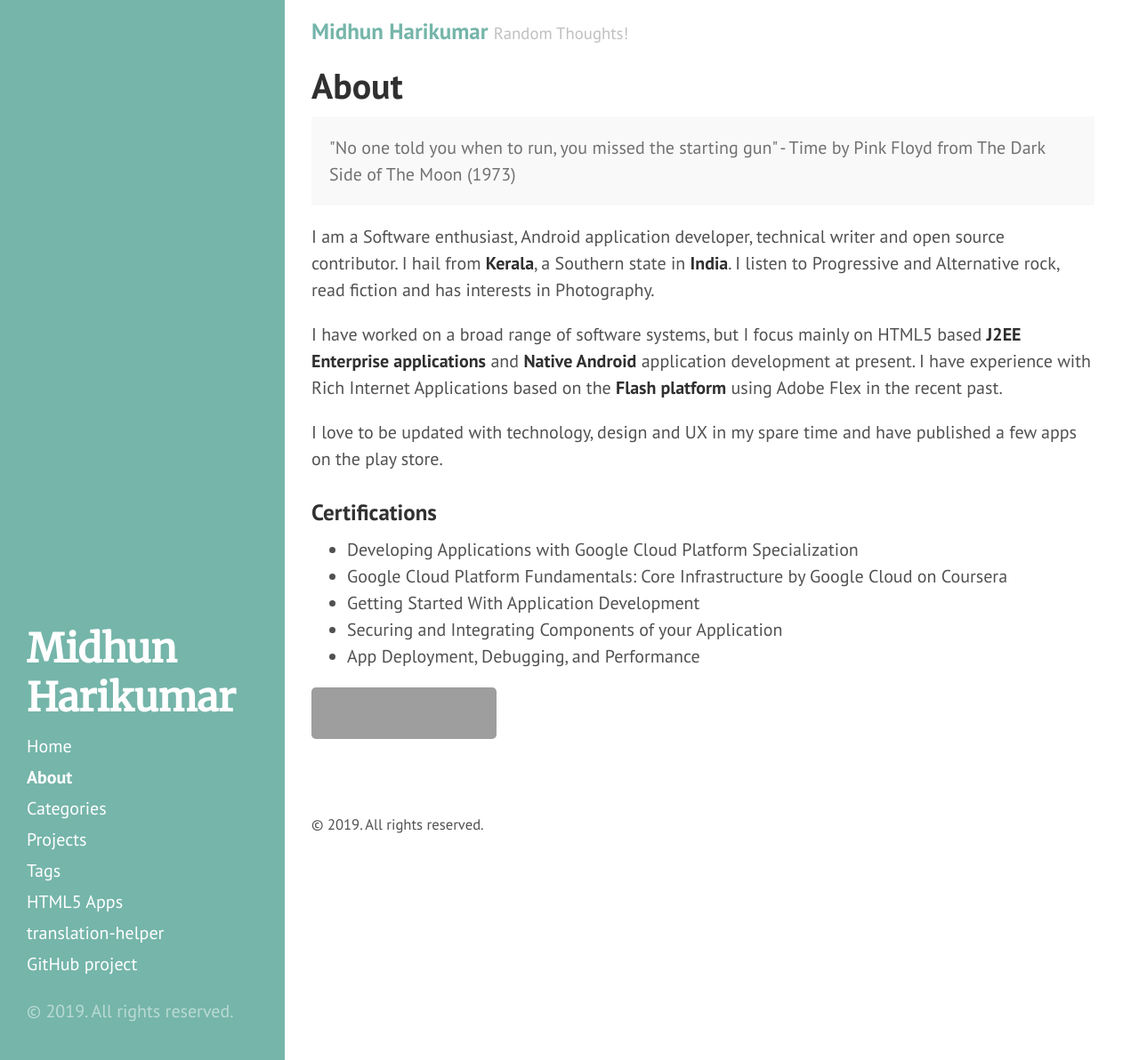
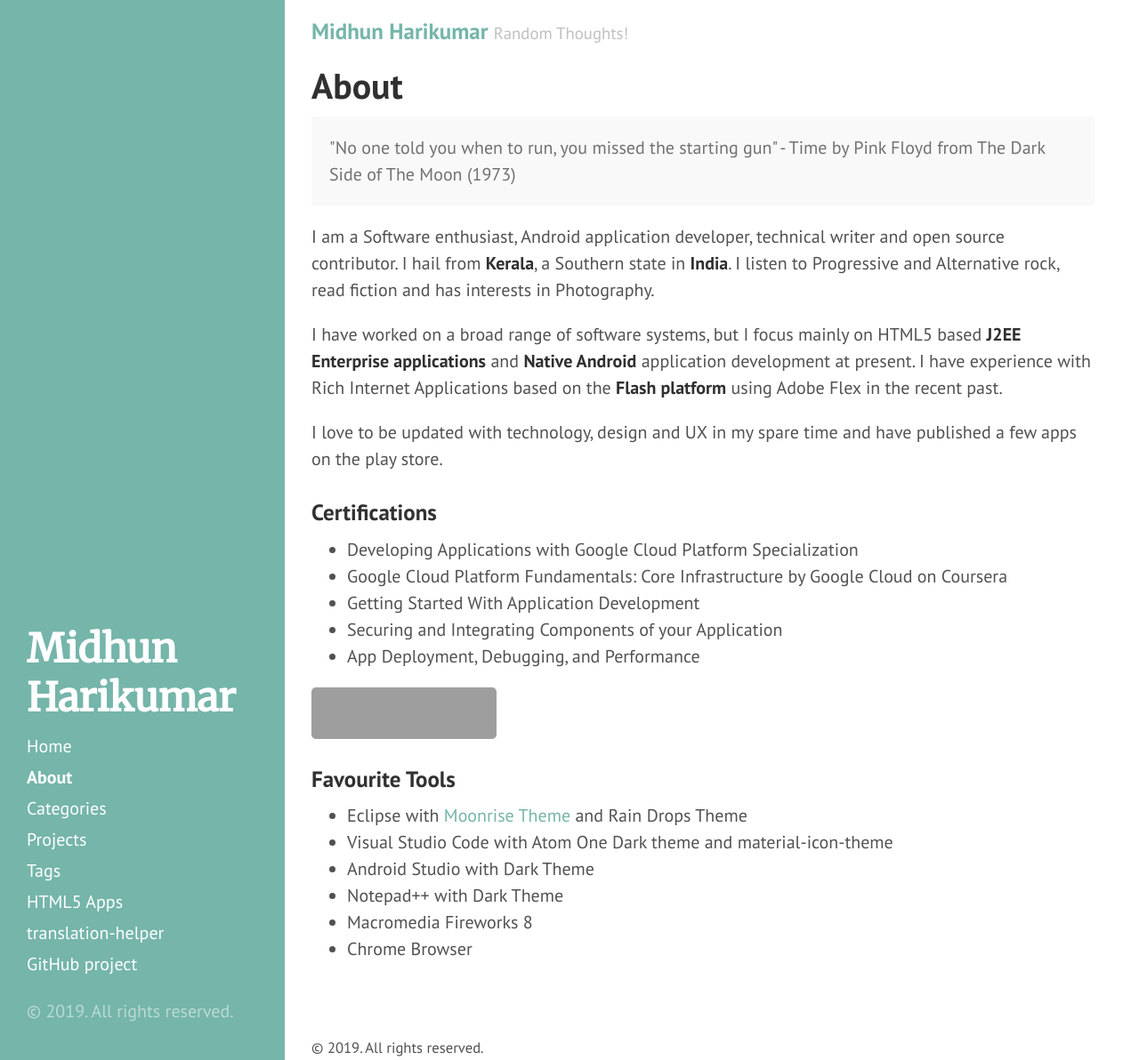
Before and after one commit to midhunhk/midhunhk.github.io, a Jekyll site: the page built from about.md, in a window 1280 px wide and 1192 px high. Shown: the whole window at 89% size. Built offline with Jekyll 4.4.1, drawn with Linux system fonts in a browser that asks for light colours; grey boxes are pictures that could not be loaded.

Commit message:
Update about.md

```diff
--- a/about.md
+++ b/about.md
@@ -23,3 +23,11 @@
 <a href="https://stackexchange.com/users/290461">
   <img src="https://stackexchange.com/users/flair/290461.png" width="208" height="58" alt="profile for midhunhk on Stack Exchange, a network of free, community-driven Q&amp;A sites" title="profile for midhunhk on Stack Exchange, a network of free, community-driven Q&amp;A sites">
 </a>
+
+### Favourite Tools
+ - Eclipse with [Moonrise Theme](https://github.com/guari/eclipse-ui-theme) and Rain Drops Theme
+ - Visual Studio Code with Atom One Dark theme and material-icon-theme
+ - Android Studio with Dark Theme
+ - Notepad++ with Dark Theme
+ - Macromedia Fireworks 8
+ - Chrome Browser
```
